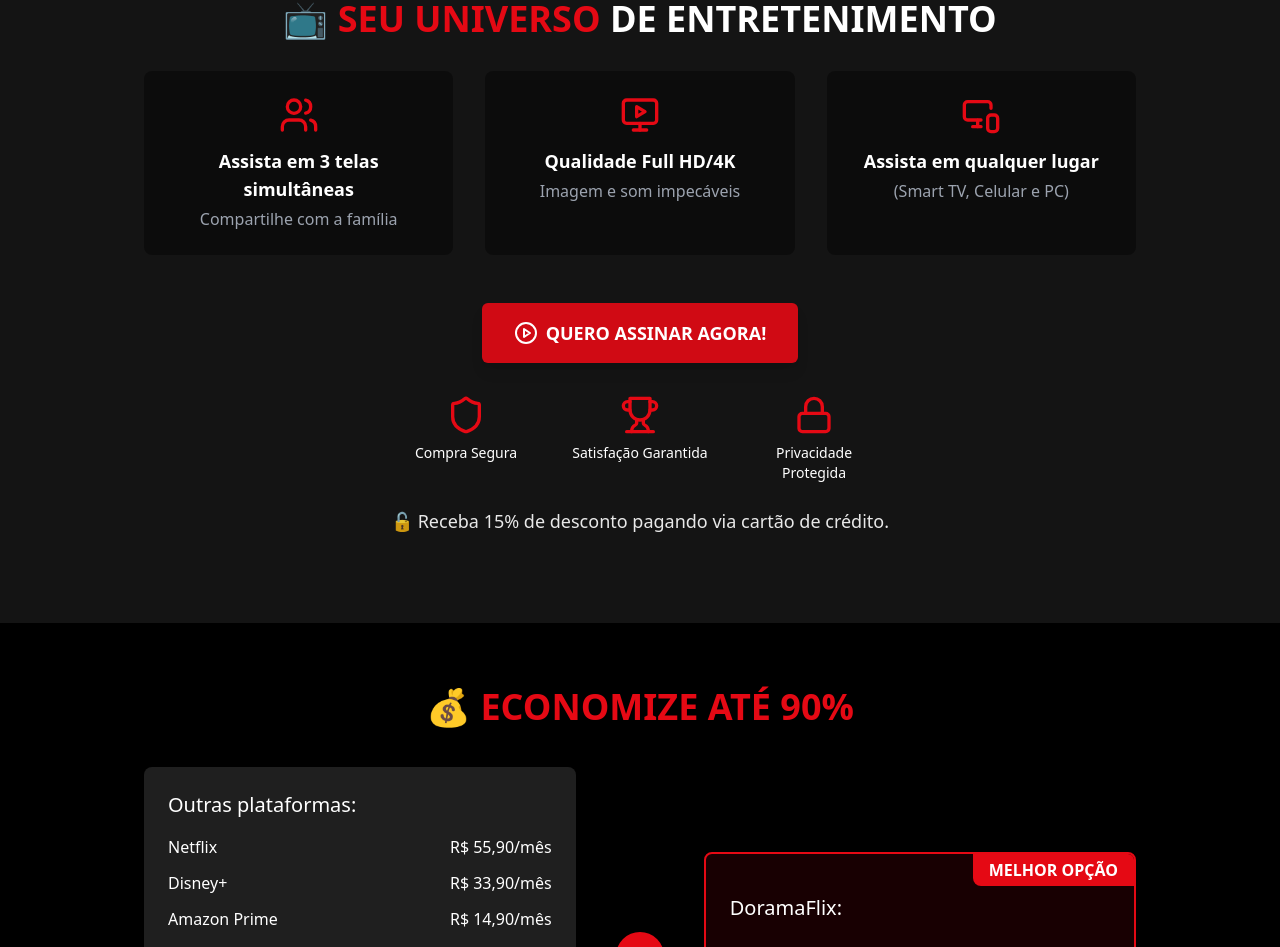
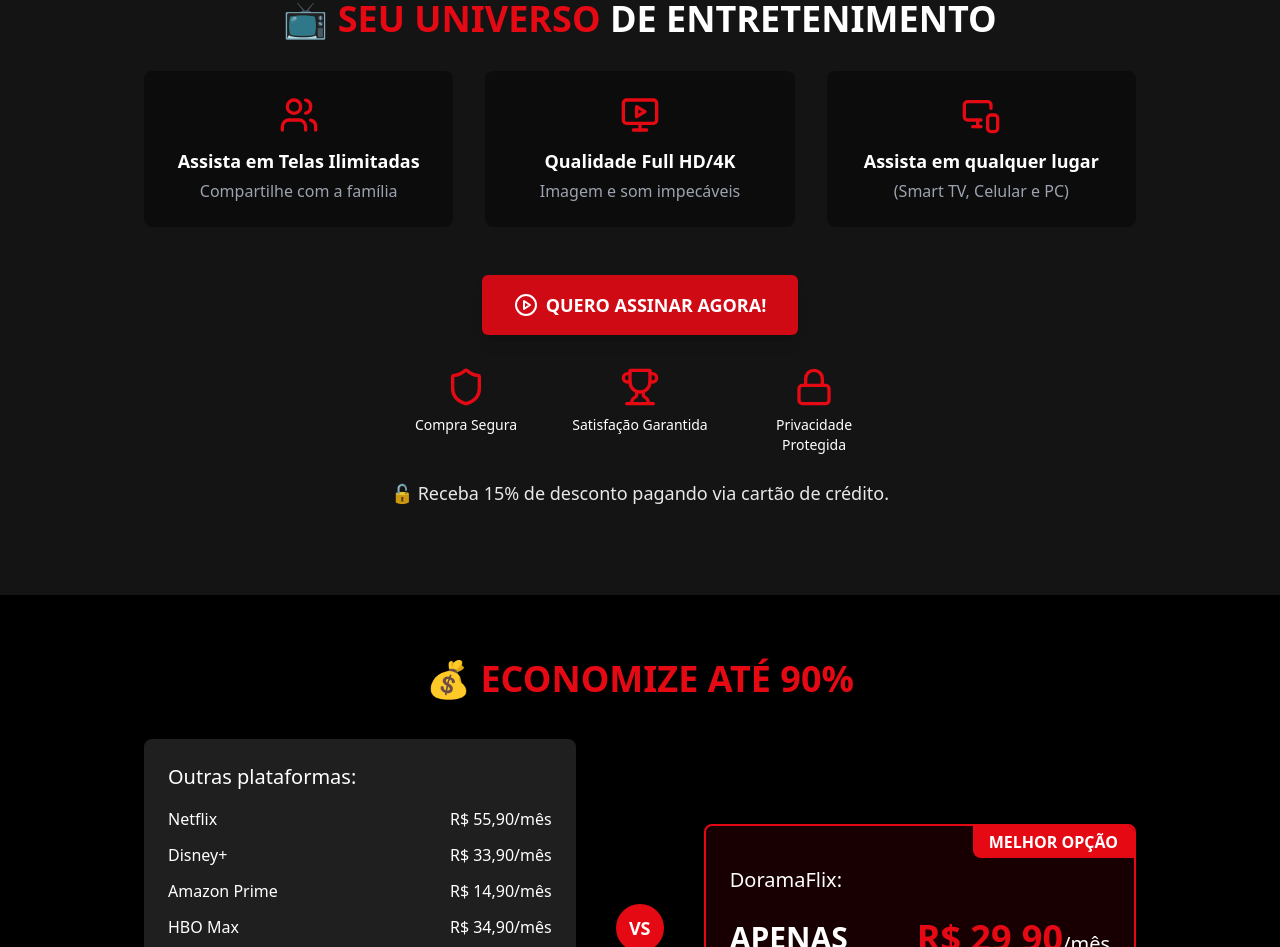
Before and after one commit to nicolasferoli/doramaflix, a React (Vite) app: page / in a window 1280 px wide. Shown: the part 2109-3056 px from the top of the page. Built offline with nearby package versions, Linux system fonts and the light colour scheme.

Commit message:
feat: atualiza texto de telas ilimitadas no componente Features

```diff
--- a/src/components/Features.tsx
+++ b/src/components/Features.tsx
@@ -13,7 +13,7 @@
         <div className="grid grid-cols-1 md:grid-cols-3 gap-8 mb-12">
           <div className="bg-black/40 p-6 rounded-lg transform transition-transform hover:scale-105 text-center">
             <Users className="mx-auto mb-3 w-10 h-10 text-[#E50914]" />
-            <p className="text-lg mb-1 font-bold">Assista em 3 telas simultâneas</p>
+            <p className="text-lg mb-1 font-bold">Assista em Telas Ilimitadas</p>
             <p className="text-gray-400">Compartilhe com a família</p>
           </div>
 
```
